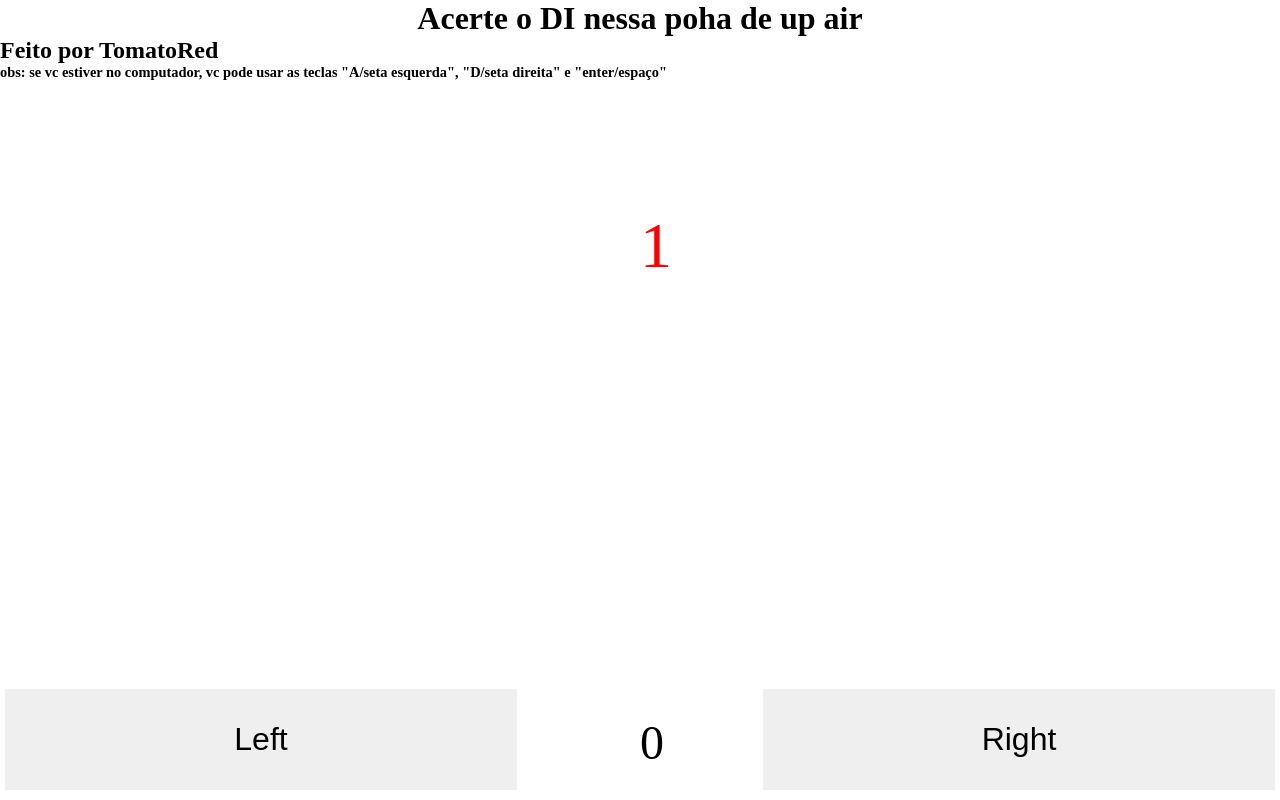
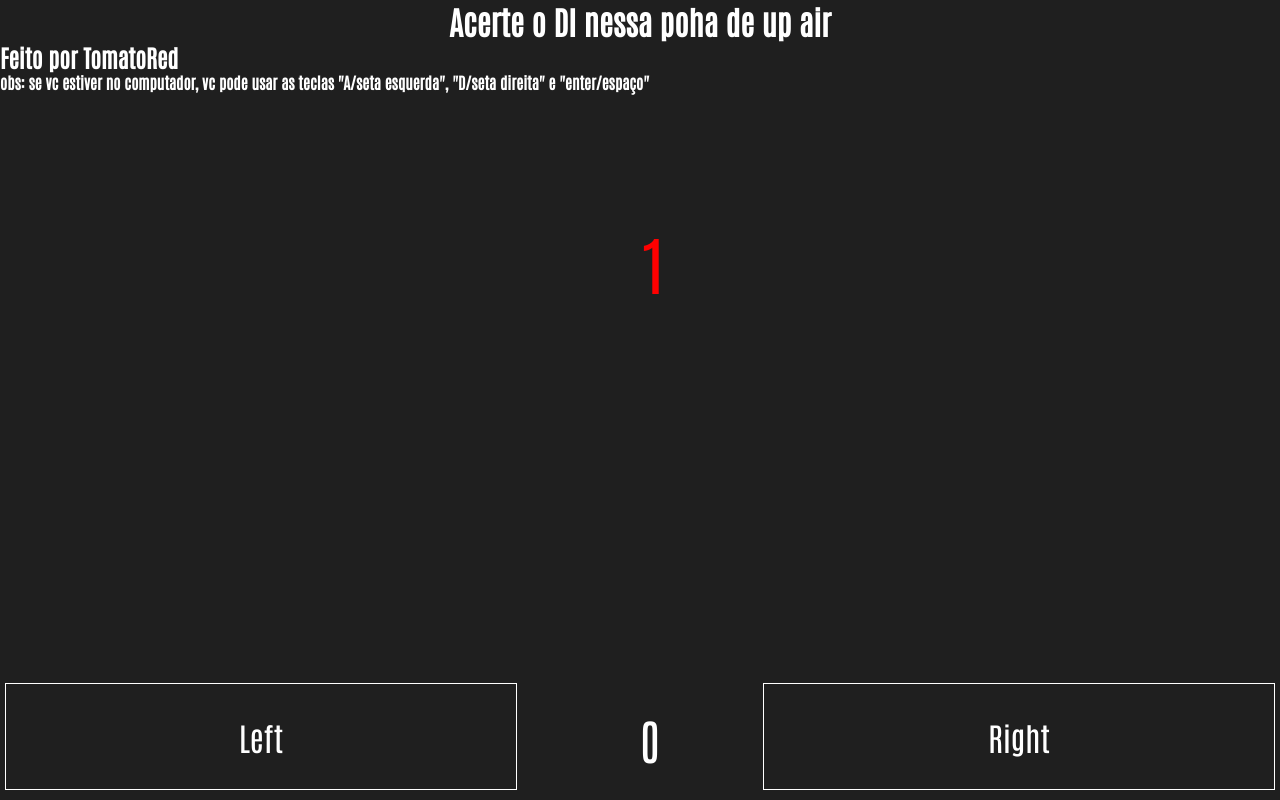
Before and after one commit to HenryArasaki/RobDi, a plain HTML site: page index.html in a window 1280 px wide. Both pictures are taken after a click on the button "Start". Drawn offline with Linux system fonts and the light colour scheme.

Commit message:
Add files via upload

```diff
--- a/css/style.css
+++ b/css/style.css
@@ -1,6 +1,8 @@
 *{
     margin: 0;
     padding: 0;
+    font-family: 'Antonio', sans-serif;
+    background-color: #1f1f1f;
 }
 
 #game{
@@ -42,6 +44,8 @@ body button{
     margin-right: 30%;
     text-align: center;
     justify-content: center;
+    border: white solid 1px;
+    color:white;
 }
 
 #startBtn{
@@ -70,7 +74,9 @@ body button{
 }
 
 .btnSelected{
-    background-color: green;
+    background-color: white;
+    color: black;
+    border: black 1px solid;
 }
 
 #titulo{
@@ -78,9 +84,14 @@ body button{
     justify-content: center;
     align-items: center;
     text-align: center;
+    color:white;
+}
+h2{
+    color:white;
 }
 h3{
-    font-size:0.9em;
+    font-size: 1em;
+    color:white;
 }
 @media screen and (min-width:980px) {
     #clip{
@@ -96,4 +107,5 @@ h3{
     margin-left: 50%;
     margin-right: 50%;
     bottom: 30px;
+    color: white;
 }
--- a/index.html
+++ b/index.html
@@ -1,17 +1,23 @@
 <!DOCTYPE html>
 <html lang="pt-br">
+
 <head>
     <meta charset="UTF-8">
     <meta http-equiv="X-UA-Compatible" content="IE=edge">
     <meta name="viewport" content="width=device-width, initial-scale=1.0">
     <title>DI ROB</title>
+    <link rel="preconnect" href="https://fonts.gstatic.com">
+    <link href="https://fonts.googleapis.com/css2?family=Antonio&display=swap" rel="stylesheet">
     <link rel="stylesheet" href="css/style.css">
+
 </head>
+
 <body>
     <div id="game">
         <h1 id="titulo">Acerte o DI nessa poha de up air</h1>
         <h2>Feito por TomatoRed</h2>
-    <h3>obs: se vc estiver no computador, vc pode usar as teclas "A/seta esquerda", "D/seta direita" e "enter/espaço"</h3>
+        <h3>obs: se vc estiver no computador, vc pode usar as teclas "A/seta esquerda", "D/seta direita" e
+            "enter/espaço"</h3>
         <p id="timer">3</p>
         <img id="clip" src="#" alt="mario">
     </div>
@@ -24,4 +30,5 @@
 
     <script src="js/script.js"></script>
 </body>
+
 </html>
--- a/js/script.js
+++ b/js/script.js
@@ -9,6 +9,7 @@ document.addEventListener('keydown', function () {
         if (gameRunning == false) start()
     }
 })
+
 
 scoreText = document.getElementById("score")
 btnLeft = document.getElementById("btnDil")
@@ -23,7 +24,7 @@ inputDi = 0
 gameRunning = false
 
 function start() {
-    document.getElementById("titulo").style.color = "black"
+    document.getElementById("titulo").style.color = "white"
     scoreText.innerText = score
     gameRunning = true
     btnRight.classList.remove("btnSelected")
@@ -64,7 +65,8 @@ function screenNext() {
     gameRunning = false;
     clip.style.visibility = "hidden";
     btnStart.style.visibility = "visible"
-    btnStart.innerText = "Next Level"
+    btnStart.innerText = "Boa, acertou"
+
 }
 
 function gameOver() {
@@ -72,8 +74,9 @@ function gameOver() {
     gameRunning = false;
     clip.style.visibility = "hidden";
     btnStart.style.visibility = "visible"
-    btnStart.innerText = "Try Again"
+    btnStart.innerText = "Lixo, errou o DI"
     score = 0
+
 }
 
 //funções do start
```
Lines whose indentation alone changed are shown as unchanged.
